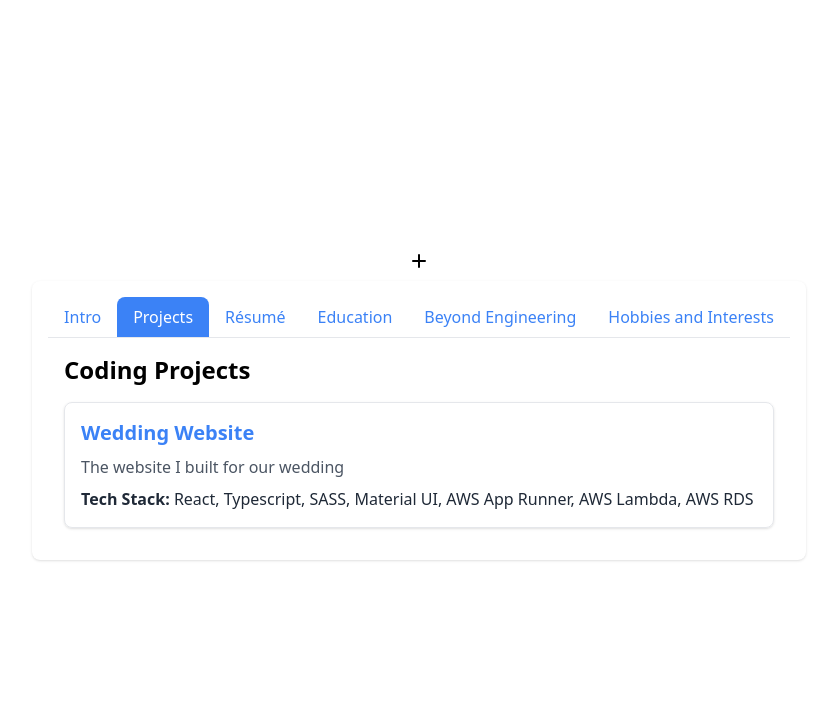
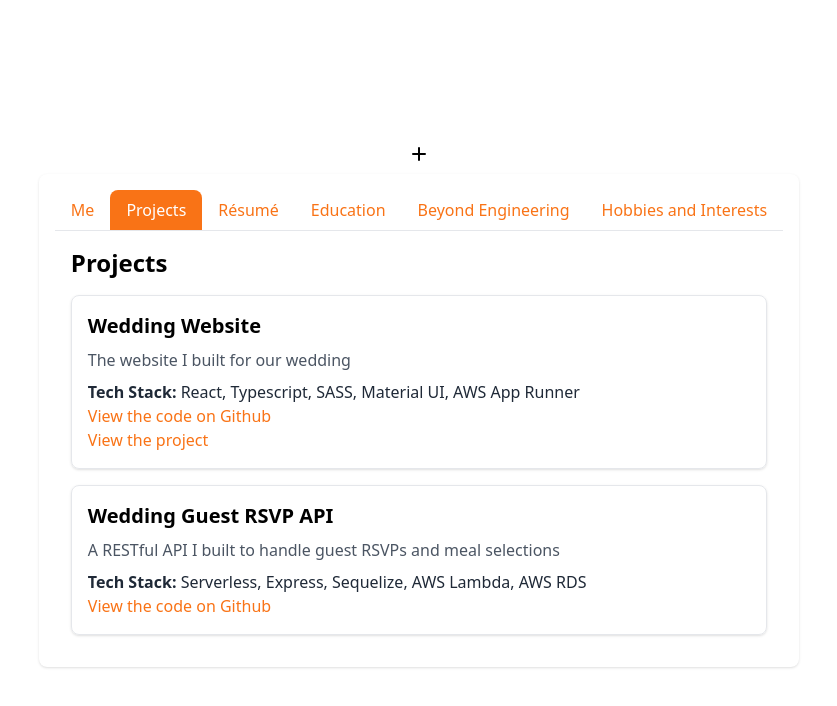
Before and after one commit to armichaud/personal_site, a Next.js app: page / in a window 1280 px wide. Both pictures are taken after a click on the button "Projects". Shown: the top 706 px of the page, without its empty margins (221-1058 px from the left). Built offline with nearby package versions, Linux system fonts and the light colour scheme.

Commit message:
Education

```diff
--- /dev/null
+++ b/src/app/education.tsx
@@ -0,0 +1,26 @@
+'use client'
+
+import React from 'react';
+
+const Education: React.FC = () => {
+    return (
+      <div>
+        <h2 className="text-2xl font-semibold mb-4">Educational Background</h2>
+
+        <div className="border p-4 rounded-lg shadow mb-4">
+          <h3 className="text-xl font-semibold dark:text-white">Startup Institute, Web Development Fellow</h3>
+          <p className="text-gray-600 mb-2">Trained in professional full-stack development, building web apps using Ruby on Rails.</p>
+          <p className="text-gray-600 mb-2">Served as project manager on a team of 8 developers, tasked with designing user flow diagrams and wireframes for software in development at Tolemi, a Y Combinator startup.</p>
+          <p className="text-gray-600 mb-2">Jan 2018 - Apr 2018</p>
+        </div>
+
+        <div className="border p-4 rounded-lg shadow">
+          <h3 className="text-xl font-semibold dark:text-white">Yale University, New Haven, CT</h3>
+          <p className="text-gray-600 mb-2">B.A. in English. Primary academic interests included Shakespeare and Film Theory.</p>
+          <p className="text-gray-600 mb-2">Aug 2012 - May 2017</p>
+        </div>
+      </div>
+    );
+  };
+
+  export default Education;
--- a/src/app/intro.tsx
+++ b/src/app/intro.tsx
@@ -8,9 +8,6 @@ const Intro: React.FC = () => {
         <h1 className="text-4xl font-semibold mb-4">Alexander Rodion Michaud</h1>
         <h2>or ARM, if you&apos;re in a hurry</h2>
         <img className="rounded-lg" src="https://imagedelivery.net/Xh-8qVol1Pftdals16ieKg/ccbbd565-53b4-4780-7fee-b4bcef64c100/public" alt="profile_pic" />
-        <p className="text-gray-600 text-center">
-            This is a website I built to showcase my coding projects and résumé.
-        </p>
         </div>
     );
 };
--- a/src/app/page.tsx
+++ b/src/app/page.tsx
@@ -2,11 +2,12 @@ import Projects from "./projects";
 import Resume from "./resume";
 import Intro from "./intro";
 import TabbedContent from "./tabbed_content";
+import Education from "./education";
 
 const tabs = [
   {
-    id: 'intro',
-    label: 'Intro',
+    id: 'me',
+    label: 'Me',
     content: <Intro />
   },
   {
@@ -22,7 +23,7 @@ const tabs = [
   {
     id: 'education',
     label: 'Education',
-    content: <></>
+    content: <Education />
   },
   {
     id: 'beyond_engineering',
--- a/src/app/projects.tsx
+++ b/src/app/projects.tsx
@@ -7,39 +7,61 @@ interface Project {
     githubLink: string;
     description: string;
     techStack: string;
-    notes?: string;
+    link?: string;
 }
 
 const PROJECTS: Project[] = [
     {
         title: 'Wedding Website',
-        githubLink: '/wedding',
+        githubLink: 'https://github.com/alexandermichaud-drizly/wedding',
         description: 'The website I built for our wedding',
-        techStack: 'React, Typescript, SASS, Material UI, AWS App Runner, AWS Lambda, AWS RDS',
-    }
+        techStack: 'React, Typescript, SASS, Material UI, AWS App Runner',
+        link: '/wedding'
+    },
+    {
+        title: 'Wedding Guest RSVP API',
+        githubLink: 'https://github.com/alexandermichaud-drizly/wedding-rsvp-serverless',
+        techStack: 'Serverless, Express, Sequelize, AWS Lambda, AWS RDS',
+        description: 'A RESTful API I built to handle guest RSVPs and meal selections',
+    },
 ];
 
 const ProjectList: React.FC = () => {
     return (
         <div>
-        <h2 className="text-2xl font-semibold mb-4">Coding Projects</h2>
+            <h2 className="text-2xl font-semibold mb-4">Projects</h2>
             <ul className="space-y-4">
                 {PROJECTS.map((project, index) => (
                     <li key={index} className="border p-4 rounded-lg shadow">
-              <h3 className="text-xl font-semibold mb-2">
-                <a
-                  href={project.githubLink}
-                  target="_blank"
-                  rel="noopener noreferrer"
-                  className="text-blue-500 hover:underline"
-                >
+                        <h3 className="text-xl font-semibold mb-2 dark:text-white">
                             {project.title}
-                </a>
                         </h3>
                         <p className="text-gray-600 mb-2">{project.description}</p>
                         <p className="text-gray-800">
                             <strong>Tech Stack:</strong> {project.techStack}
                         </p>
+                        <div>
+                            <a
+                                href={project.githubLink}
+                                target="_blank"
+                                rel="noopener noreferrer"
+                                className="text-orange-500 hover:underline"
+                            >
+                                View the code on Github
+                            </a>
+                            <br />
+                            {project.link && (
+                                <a
+                                    href={project.link}
+                                    target="_blank"
+                                    rel="noopener noreferrer"
+                                    className="text-orange-500 hover:underline"
+                                >
+                                    View the project
+                                </a>
+                            )}
+                        </div>
+
                     </li>
                 ))}
             </ul>
--- a/src/app/tabbed_content.tsx
+++ b/src/app/tabbed_content.tsx
@@ -27,8 +27,8 @@ const TabbedContent: React.FC<TabbedContentProps> = ({ tabs }) => {
             key={tab.id}
             onClick={() => handleTabClick(tab.id)}
             className={`${
-              activeTab === tab.id ? 'bg-blue-500 text-white' : 'text-blue-500'
-            } hover:bg-blue-200 focus:outline-none px-4 py-2 rounded-t-lg`}
+              activeTab === tab.id ? 'bg-orange-500 text-white' : 'text-orange-500'
+            } hover:bg-orange-200 focus:outline-none px-4 py-2 rounded-t-lg`}
           >
             {tab.label}
           </button>
```
Lines whose indentation alone changed are shown as unchanged.
